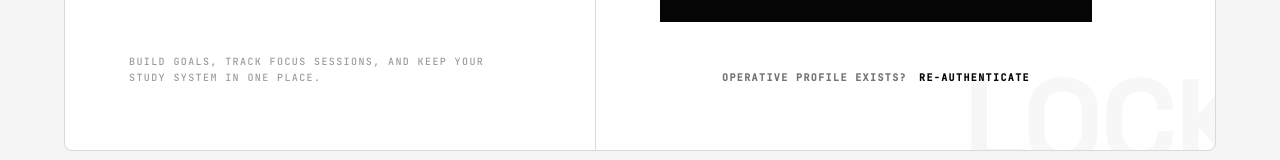
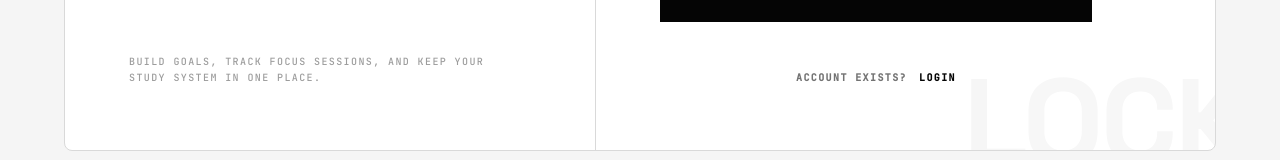
Before and after one commit to Ofuluefranklin07/LockedIn, a React (Vite) app: page /signup in a window 1280 px wide. Shown: the part 603-763 px from the top of the page. Built offline with nearby package versions, Linux system fonts and the light colour scheme; no server answers; the database is empty.

Commit message:
Update auth account prompts

```diff
--- a/src/pages/AuthPage.tsx
+++ b/src/pages/AuthPage.tsx
@@ -222,13 +222,13 @@ export default function AuthPage({ type }: AuthPageProps) {
         <p className="mt-12 text-center text-[10px] font-mono uppercase tracking-[0.14em] text-[#444] font-semibold">
           {type === 'login' ? (
             <span className="flex flex-col md:flex-row items-center justify-center gap-2">
-              No account created?
+              No account profile?
               <Link to="/signup" className="text-white hover:underline underline-offset-4 decoration-white/20 ml-1">Sign up</Link>
             </span>
           ) : (
             <span className="flex flex-col md:flex-row items-center justify-center gap-2">
-              Operative profile exists?
-              <Link to="/login" className="text-white hover:underline underline-offset-4 decoration-white/20 ml-1">Re-authenticate</Link>
+              Account exists?
+              <Link to="/login" className="text-white hover:underline underline-offset-4 decoration-white/20 ml-1">Login</Link>
             </span>
           )}
         </p>
```
